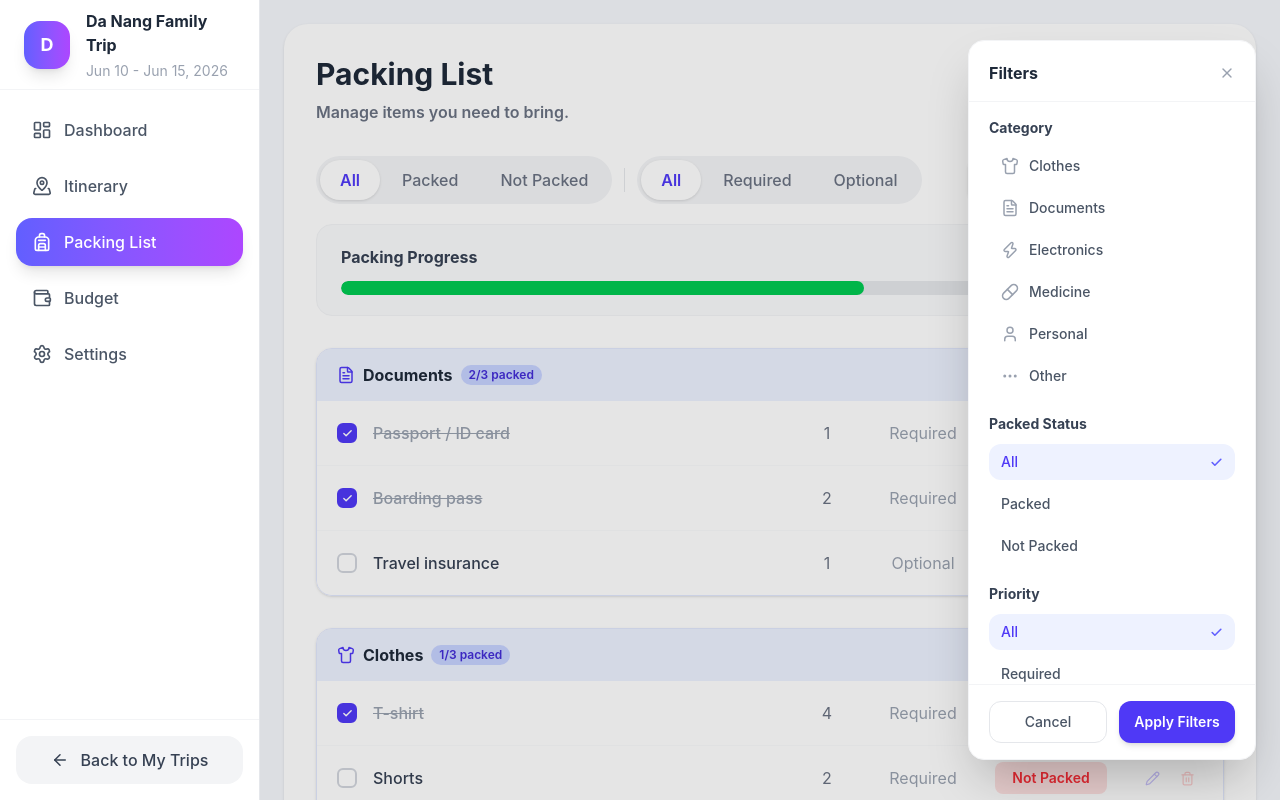
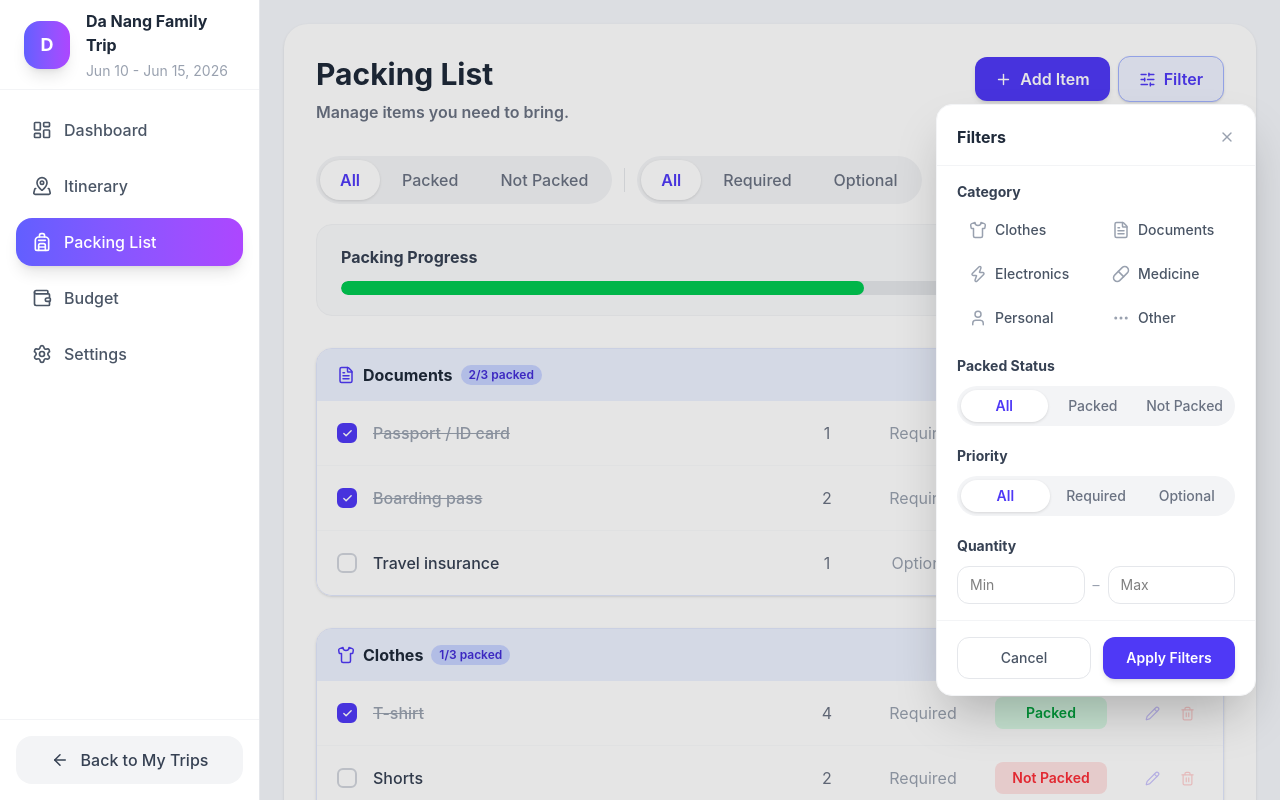
Before and after one commit to HongDiep1806/TravelPlanner, a React (Vite) app in the folder travel-planner-fe/: page /trip/1/packing in a window 1280 px wide. Both pictures are taken after a click on the button "Filter". Shown: the top 800 px of the page. Built offline with nearby package versions, Linux system fonts and the light colour scheme.

Commit message:
Update filter overlay UI

```diff
--- a/travel-planner-fe/src/pages/PackingPage.jsx
+++ b/travel-planner-fe/src/pages/PackingPage.jsx
@@ -5,7 +5,6 @@ import {
   SlidersHorizontal,
 } from "lucide-react";
 
-// ─── Constants ───────────────────────────────────────────────────────────────
 const CATEGORIES = ["Clothes", "Documents", "Electronics", "Medicine", "Personal", "Other"];
 
 const CATEGORY_ICON = {
@@ -66,15 +65,33 @@ function FilterOverlay({ filters, onChange, onApply, onClear, onClose }) {
     filters.qtyMin !== "" ||
     filters.qtyMax !== "";
 
+  // Horizontal pill button component for Status & Priority
+  const PillGroup = ({ options, value, onSelect }) => (
+    <div className="flex items-center bg-gray-100 rounded-full p-1 gap-0.5 w-full">
+      {options.map(({ value: v, label }) => (
+        <button
+          key={v}
+          onClick={() => onSelect(v)}
+          className={`flex-1 px-2 py-1.5 rounded-full text-sm font-medium transition-all text-center whitespace-nowrap
+            ${value === v
+              ? "bg-white text-indigo-600 font-semibold"
+              : "text-gray-500 hover:text-gray-700"
+            }`}
+          style={value === v ? { boxShadow: "0 1px 3px rgba(0,0,0,0.12)" } : {}}
+        >
+          {label}
+        </button>
+      ))}
+    </div>
+  );
+
   return (
     <>
-      {/* dim backdrop */}
       <div className="fixed inset-0 z-30 bg-black/10" onClick={onClose} />
 
-      {/* panel */}
       <div
         ref={ref}
-        className="fixed right-4 sm:right-6 z-40 bg-white rounded-2xl shadow-2xl border border-gray-100 w-[calc(100vw-2rem)] sm:w-72 flex flex-col"
+        className="fixed right-4 sm:right-6 z-40 bg-white rounded-2xl shadow-2xl border border-gray-100 w-[calc(100vw-2rem)] sm:w-80 flex flex-col"
         style={{ top: "50%", transform: "translateY(-50%)", maxHeight: "calc(100vh - 80px)" }}
       >
         {/* header */}
@@ -82,11 +99,7 @@ function FilterOverlay({ filters, onChange, onApply, onClear, onClose }) {
           <span className="text-base font-bold text-gray-800">Filters</span>
           <div className="flex items-center gap-3">
             {hasActive && (
-              <button
-                onClick={onClear}
-                className="text-sm font-semibold"
-                style={{ color: INDIGO }}
-              >
+              <button onClick={onClear} className="text-sm font-semibold" style={{ color: INDIGO }}>
                 Clear all
               </button>
             )}
@@ -98,25 +111,25 @@ function FilterOverlay({ filters, onChange, onApply, onClear, onClose }) {
 
         <div className="overflow-y-auto flex-1 px-5 py-4 space-y-5">
 
-          {/* Category */}
+          {/* Category — 2-column grid */}
           <div>
             <p className="text-sm font-bold text-gray-700 mb-2.5">Category</p>
-            <div className="space-y-1.5">
+            <div className="grid grid-cols-2 gap-2">
               {CATEGORIES.map((cat) => {
                 const active = filters.categories.includes(cat);
                 return (
                   <button
                     key={cat}
                     onClick={() => toggleCat(cat)}
-                    className={`w-full flex items-center gap-2.5 px-3 py-2 rounded-xl text-sm font-medium transition-all
+                    className={`flex items-center gap-2 px-3 py-2 rounded-xl text-sm font-medium transition-all
                       ${active ? "text-indigo-600 bg-indigo-50" : "text-gray-600 hover:bg-gray-50"}`}
                   >
-                    <span className={active ? "text-indigo-500" : "text-gray-400"}>
+                    <span className={`flex-shrink-0 ${active ? "text-indigo-500" : "text-gray-400"}`}>
                       {CATEGORY_ICON[cat]}
                     </span>
-                    {cat}
+                    <span className="truncate">{cat}</span>
                     {active && (
-                      <Check size={13} className="ml-auto text-indigo-500" strokeWidth={3} />
+                      <Check size={12} className="ml-auto flex-shrink-0 text-indigo-500" strokeWidth={3} />
                     )}
                   </button>
                 );
@@ -124,48 +137,32 @@ function FilterOverlay({ filters, onChange, onApply, onClear, onClose }) {
             </div>
           </div>
 
-          {/* Status */}
+          {/* Packed Status — horizontal pills */}
           <div>
             <p className="text-sm font-bold text-gray-700 mb-2.5">Packed Status</p>
-            <div className="flex flex-col gap-1.5">
-              {[
-                { value: "all",    label: "All" },
-                { value: "packed", label: "Packed" },
-                { value: "unpacked", label: "Not Packed" },
-              ].map(({ value, label }) => (
-                <button
-                  key={value}
-                  onClick={() => onChange({ ...filters, status: value })}
-                  className={`flex items-center justify-between px-3 py-2 rounded-xl text-sm font-medium transition-all
-                    ${filters.status === value ? "bg-indigo-50 text-indigo-600" : "text-gray-600 hover:bg-gray-50"}`}
-                >
-                  {label}
-                  {filters.status === value && <Check size={13} strokeWidth={3} className="text-indigo-500" />}
-                </button>
-              ))}
-            </div>
+            <PillGroup
+              options={[
+                { value: "all",      label: "All"       },
+                { value: "packed",   label: "Packed"    },
+                { value: "unpacked", label: "Not Packed"},
+              ]}
+              value={filters.status}
+              onSelect={(v) => onChange({ ...filters, status: v })}
+            />
           </div>
 
-           {/* Required */}
-           <div>
+          {/* Priority — horizontal pills */}
+          <div>
             <p className="text-sm font-bold text-gray-700 mb-2.5">Priority</p>
-            <div className="flex flex-col gap-1.5">
-              {[
-                { value: "all",      label: "All" },
+            <PillGroup
+              options={[
+                { value: "all",      label: "All"      },
                 { value: "Required", label: "Required" },
                 { value: "Optional", label: "Optional" },
-              ].map(({ value, label }) => (
-                <button
-                  key={value}
-                  onClick={() => onChange({ ...filters, required: value })}
-                  className={`flex items-center justify-between px-3 py-2 rounded-xl text-sm font-medium transition-all
-                    ${filters.required === value ? "bg-indigo-50 text-indigo-600" : "text-gray-600 hover:bg-gray-50"}`}
-                >
-                  {label}
-                  {filters.required === value && <Check size={13} strokeWidth={3} className="text-indigo-500" />}
-                </button>
-              ))}
-            </div>
+              ]}
+              value={filters.required}
+              onSelect={(v) => onChange({ ...filters, required: v })}
+            />
           </div>
 
           {/* Quantity range */}
@@ -338,27 +335,41 @@ const DEFAULT_FILTERS = {
 
 // ─── Main ─────────────────────────────────────────────────────────────────────
 export default function PackingPage() {
-  const [items, setItems]             = useState(INITIAL_ITEMS);
-  const [search, setSearch]           = useState("");
-  const [showModal, setShowModal]     = useState(false);
-  const [editItem, setEditItem]       = useState(null);
-  const [showFilter, setShowFilter]   = useState(false);
+  const [items, setItems]           = useState(INITIAL_ITEMS);
+  const [search, setSearch]         = useState("");
+  const [showModal, setShowModal]   = useState(false);
+  const [editItem, setEditItem]     = useState(null);
+  const [showFilter, setShowFilter] = useState(false);
 
-  // quick pill groups — independent filters
-  const [quickStatus,   setQuickStatus]   = useState("all"); // "all" | "packed" | "unpacked"
-  const [quickPriority, setQuickPriority] = useState("all"); // "all" | "required" | "optional"
-
-  // detailed filter state (applied when user clicks Apply)
+  // Quick pill groups — driven by appliedFilters for sync
   const [pendingFilters, setPendingFilters] = useState(DEFAULT_FILTERS);
   const [appliedFilters, setAppliedFilters] = useState(DEFAULT_FILTERS);
 
-  const handleApply = () => setAppliedFilters(pendingFilters);
+  // Quick pills read from appliedFilters (status & required)
+  const quickStatus   = appliedFilters.status;
+  const quickPriority = appliedFilters.required;
+
+  // Setting a quick pill immediately applies it
+  const setQuickStatus = (v) => {
+    const next = { ...appliedFilters, status: v };
+    setAppliedFilters(next);
+    setPendingFilters(next);
+  };
+  const setQuickPriority = (v) => {
+    const next = { ...appliedFilters, required: v };
+    setAppliedFilters(next);
+    setPendingFilters(next);
+  };
+
+  const handleApply = () => {
+    setAppliedFilters(pendingFilters);
+  };
+
   const handleClear = () => {
     setPendingFilters(DEFAULT_FILTERS);
     setAppliedFilters(DEFAULT_FILTERS);
   };
 
-  // count active advanced filters
   const activeFilterCount = useMemo(() => {
     let n = 0;
     if (appliedFilters.categories.length) n++;
@@ -370,24 +381,15 @@ export default function PackingPage() {
 
   // ── Derived ──────────────────────────────────────────────────────────────────
   const filtered = useMemo(() => items.filter((i) => {
-    // quick pill groups
-    if (quickStatus   === "packed"   && !i.packed)               return false;
-    if (quickStatus   === "unpacked" &&  i.packed)               return false;
-    if (quickPriority === "required" && i.required !== "Required") return false;
-    if (quickPriority === "optional" && i.required !== "Optional") return false;
-
-    // advanced filters
     if (appliedFilters.categories.length && !appliedFilters.categories.includes(i.category)) return false;
     if (appliedFilters.status === "packed"   && !i.packed)  return false;
     if (appliedFilters.status === "unpacked" &&  i.packed)  return false;
     if (appliedFilters.required !== "all" && i.required !== appliedFilters.required) return false;
     if (appliedFilters.qtyMin !== "" && i.qty < Number(appliedFilters.qtyMin)) return false;
     if (appliedFilters.qtyMax !== "" && i.qty > Number(appliedFilters.qtyMax)) return false;
-
-    // search
     if (search && !i.name.toLowerCase().includes(search.toLowerCase())) return false;
     return true;
-  }), [items, quickStatus, quickPriority, appliedFilters, search]);
+  }), [items, appliedFilters, search]);
 
   const grouped = useMemo(() => {
     const map = {};
@@ -418,8 +420,8 @@ export default function PackingPage() {
   ];
   const PRIORITY_PILLS = [
     { value: "all",      label: "All"      },
-    { value: "required", label: "Required" },
-    { value: "optional", label: "Optional" },
+    { value: "Required", label: "Required" },
+    { value: "Optional", label: "Optional" },
   ];
 
   // ── Render ───────────────────────────────────────────────────────────────────
@@ -442,7 +444,6 @@ export default function PackingPage() {
             <span className="hidden sm:inline">Add Item</span>
           </button>
 
-          {/* Filter button */}
           <button
             onClick={() => {
               setPendingFilters(appliedFilters);
@@ -489,7 +490,6 @@ export default function PackingPage() {
             ))}
           </div>
 
-          {/* Divider — hidden on mobile */}
           <div className="hidden sm:block w-px h-6 bg-gray-200" />
 
           {/* Priority group */}
@@ -511,7 +511,7 @@ export default function PackingPage() {
           </div>
         </div>
 
-        {/* Search — full width on mobile, auto on desktop */}
+        {/* Search */}
         <div className="relative sm:ml-auto">
           <Search size={17} className="absolute left-4 top-1/2 -translate-y-1/2 text-gray-400 pointer-events-none" />
           <input
@@ -533,11 +533,9 @@ export default function PackingPage() {
       </div>
 
       {/* ── PROGRESS ── */}
-      {/* FIX 1: Stack vertically on mobile so text is always left-aligned and never wraps awkwardly */}
       <div className="bg-gray-50 rounded-2xl px-6 py-5 mb-8 border border-gray-100">
         <div className="flex flex-col sm:flex-row sm:items-center sm:justify-between mb-3 gap-1">
           <span className="text-base font-bold text-gray-700">Packing Progress</span>
-          {/* On mobile: left-aligned below the label */}
           <span className="text-sm sm:text-base text-gray-500">
             <span className="font-bold text-green-600">{packedCount}</span>
             {" / "}{total} items packed
@@ -565,8 +563,6 @@ export default function PackingPage() {
                 className="rounded-2xl border overflow-hidden shadow-sm"
                 style={{ borderColor: "oklch(93% 0.03 274)" }}
               >
-                {/* Category header */}
-                {/* FIX 2: Badge uses whitespace-nowrap so "2/3 packed" never line-breaks */}
                 <div
                   className="flex items-center justify-between px-5 py-3.5 gap-2"
                   style={{ backgroundColor: "oklch(96% 0.025 274)" }}
@@ -581,7 +577,6 @@ export default function PackingPage() {
                       {packedInCat}/{catItems.length} packed
                     </span>
                   </div>
-                  {/* Mini progress bar: desktop only */}
                   <div className="hidden sm:flex items-center gap-2 flex-shrink-0">
                     <div className="w-24 bg-gray-200 rounded-full h-1.5 overflow-hidden">
                       <div
@@ -595,7 +590,6 @@ export default function PackingPage() {
                   </div>
                 </div>
 
-                {/* Item rows */}
                 <div className="bg-white">
                   {catItems.map((item) => (
                     <div
```
